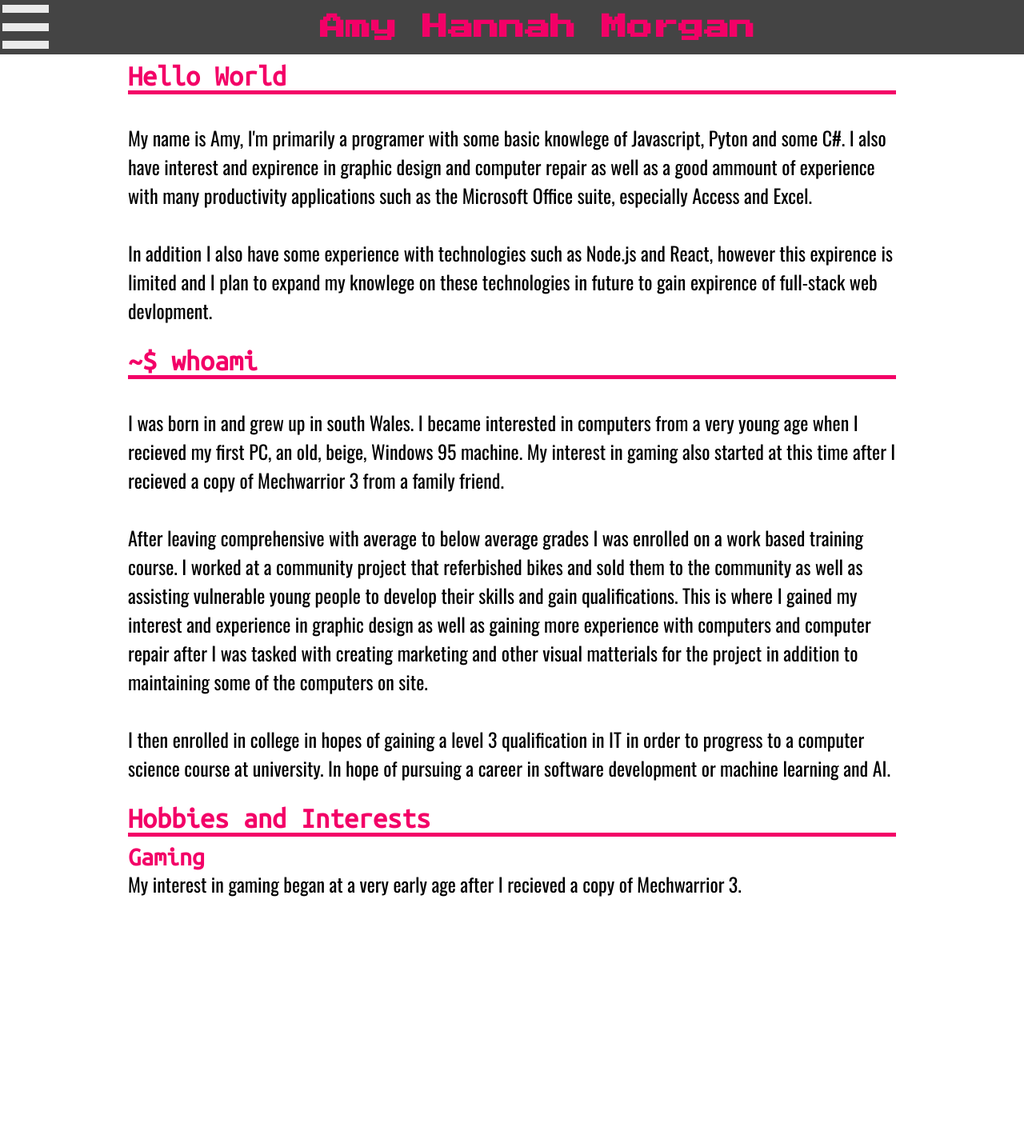
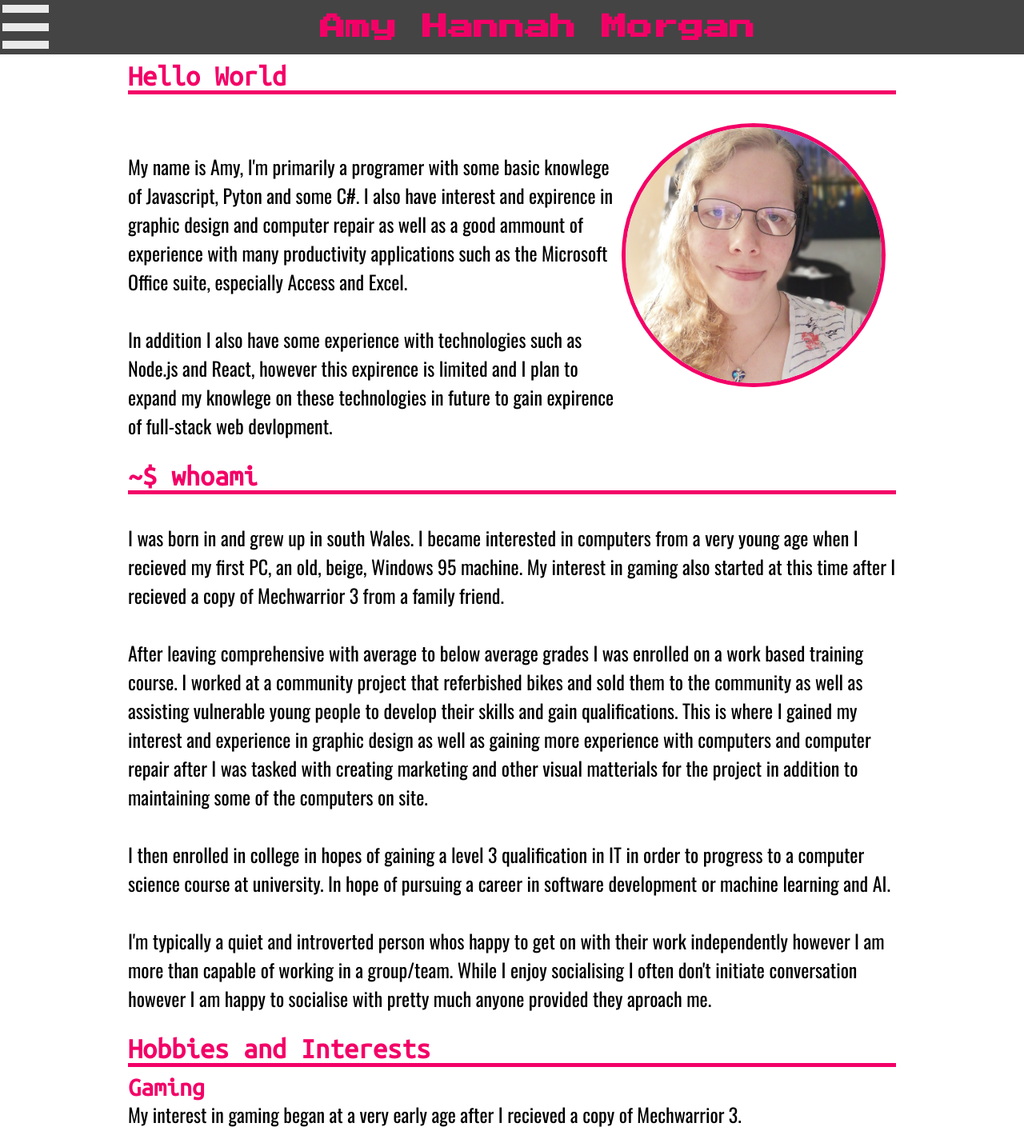
Before and after one commit to AmyHannahMorgan/AmyHannahMorgan.github.io, a Jekyll site: the page built from index.html, in a window 1280 px wide. Shown: the whole page at 80% size. Built offline with Jekyll 4.4.1, drawn with Linux system fonts in a browser that asks for light colours; before the commit the page ends 1141 px from its top, so only the background shows below that.

Commit message:
added and styled profile image

```diff
--- a/css/main.css
+++ b/css/main.css
@@ -320,7 +320,19 @@ nav.dropdown {
   right: 0;
 }
 /* ids */
+#profileImage {
+  display: block;
 
+  width: 50vw;
+  height: 50vw;
+
+  margin: 0 auto;
+
+  object-fit: cover;
+
+  border: thick solid #f30067;
+  border-radius: 50%;
+}
 /* media queries */
 @media only screen and (min-width: 426px) and (orientation: portrait) {
   header > h1 {
@@ -337,6 +349,11 @@ nav.dropdown {
 
   body > h2 {
     font-size: 2em;
+  }
+
+  #profileImage {
+    width: 25vw;
+    height: 25vw;
   }
 }
 
@@ -366,6 +383,15 @@ nav.dropdown {
     width: 75vw;
     margin: auto;
     margin-top: 1vh;
+  }
+
+  #profileImage {
+    width: 25vw;
+    height: 25vw;
+
+    float: right;
+
+    margin: auto 1vw auto 0;
   }
 }
 
--- a/index.html
+++ b/index.html
@@ -6,6 +6,7 @@ layout: default
 <h1>Hello World</h1>
 
 <p>
+  <img id="profileImage" src="/assets/photos/me_irl.jpg" alt="">
   My name is Amy, I'm primarily a programer with some basic knowlege of Javascript, Pyton and some C#. I also have interest and expirence in graphic design and computer repair as well as a good ammount of experience with many productivity applications such as the Microsoft Office suite, especially Access and Excel.
 
   In addition I also have some experience with technologies such as Node.js and React, however this expirence is limited and I plan to expand my knowlege on these technologies in future to gain expirence of full-stack web devlopment.
@@ -19,6 +20,8 @@ layout: default
   After leaving comprehensive with average to below average grades I was enrolled on a work based training course. I worked at a community project that referbished bikes and sold them to the community as well as assisting vulnerable young people to develop their skills and gain qualifications. This is where I gained my interest and experience in graphic design as well as gaining more experience with computers and computer repair after I was tasked with creating marketing and other visual matterials for the project in addition to maintaining some of the computers on site.
 
   I then enrolled in college in hopes of gaining a level 3 qualification in IT in order to progress to a computer science course at university. In hope of pursuing a career in software development or machine learning and AI.
+
+  I'm typically a quiet and introverted person whos happy to get on with their work independently however I am more than capable of working in a group/team. While I enjoy socialising I often don't initiate conversation however I am happy to socialise with pretty much anyone provided they aproach me.
 </p>
 
 <h1 id="hobbies">Hobbies and Interests</h1>
```
